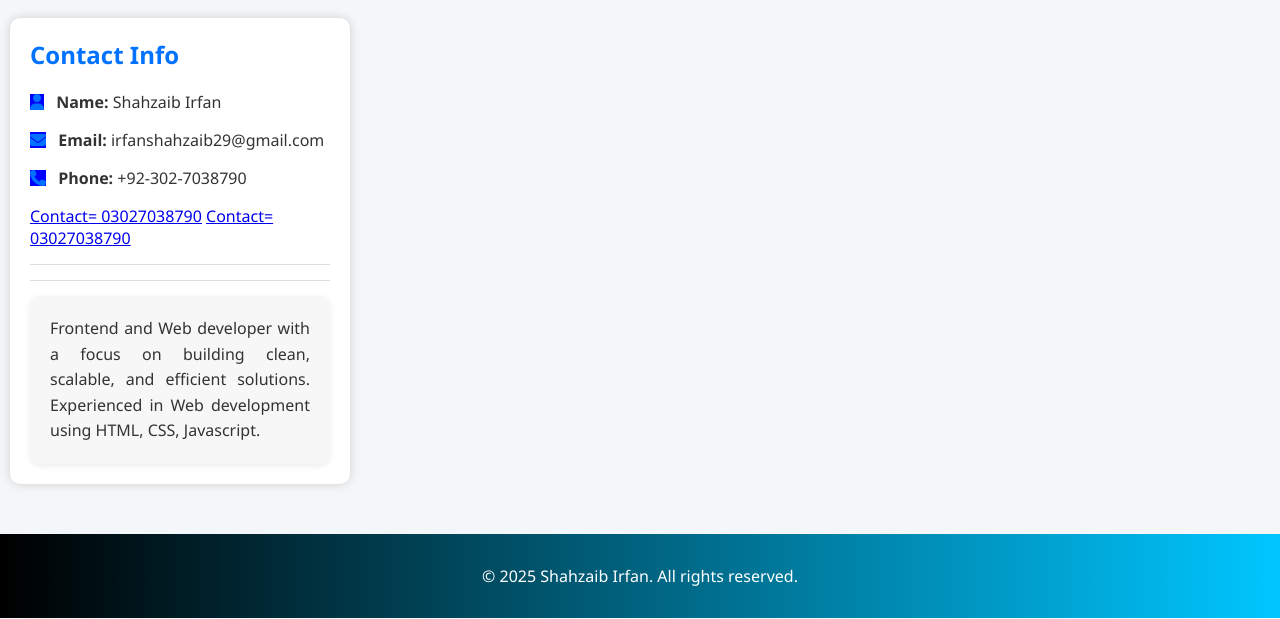
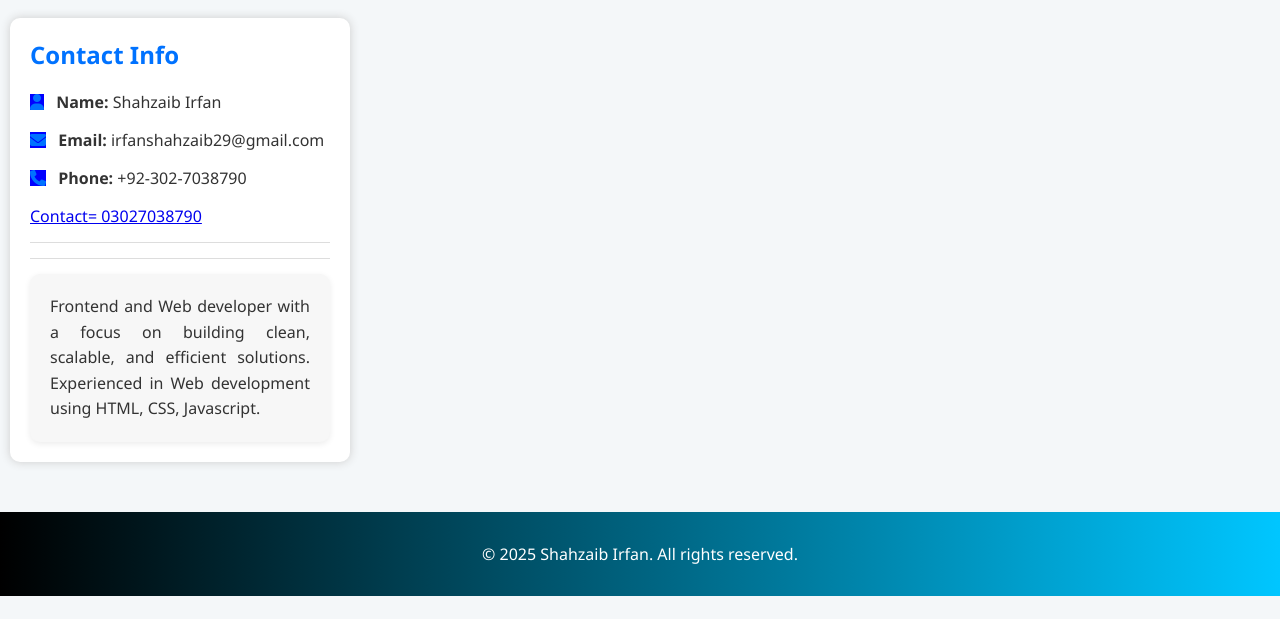
Before and after one commit to ShahzaibIrfanshk/ShahzaibIrfanshk.github.io, a plain HTML site: page index.html in a window 1280 px wide. Shown: the part 181-800 px from the top of the page. Drawn offline with Linux system fonts and the light colour scheme; files whose address does not match are found by name.

Commit message:
Update index.html
dmn

```diff
--- a/index.html
+++ b/index.html
@@ -35,7 +35,6 @@
         <p><i class="fas fa-envelope"></i> <strong>Email:</strong> irfanshahzaib29@gmail.com</p>
         <p><i class="fas fa-phone"></i> <strong>Phone:</strong> +92-302-7038790</p>
         <a href="https://api.whatsapp.com/send?phone=923027038790&text=">Contact= 03027038790</a>
-        <a href="https://api.whatsapp.com/send?phone=923027038790&text=">Contact= 03027038790</a>
         <hr />
 
         <hr />
```
